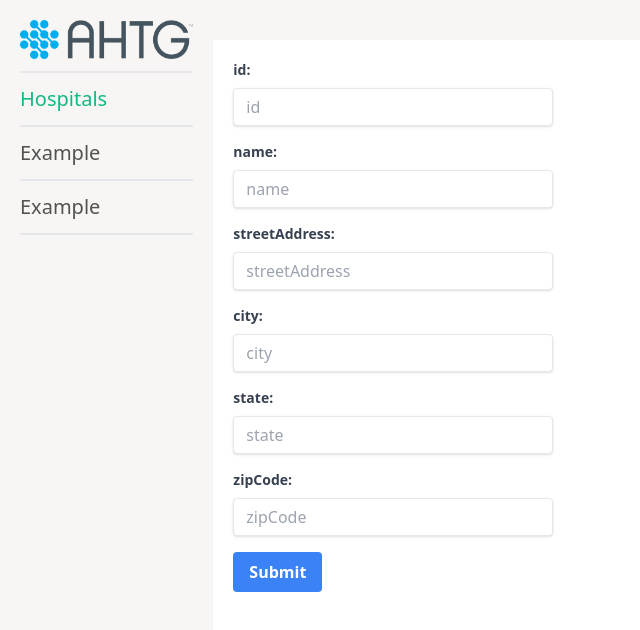
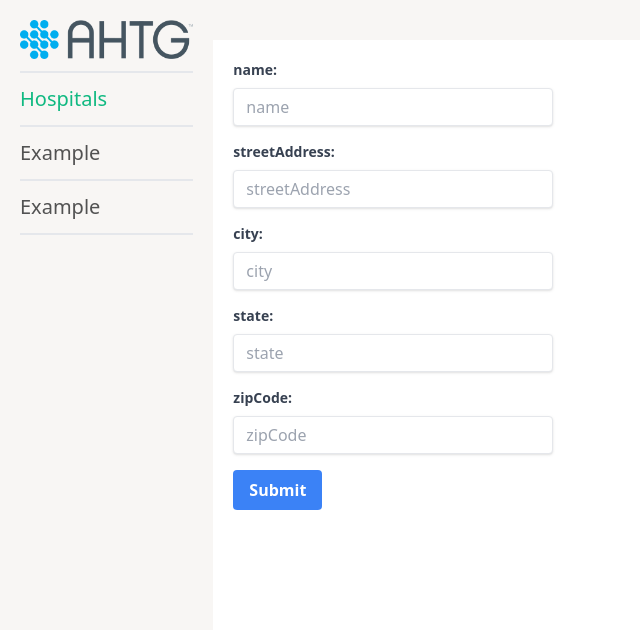
Before and after one commit to jamesroyston/admin-example, a React app: page /hospitals/add in a window 1280 px wide. Shown: the top 630 px of the page, without its empty margins (0-640 px from the left). Built offline with nearby package versions, Linux system fonts and the light colour scheme.

Commit message:
implement edit

```diff
--- a/src/api/hospital/model.ts
+++ b/src/api/hospital/model.ts
@@ -8,26 +8,22 @@ export type HospitalProps = {
   city?: string;
   state: string;
   zipCode: number;
-  // "hospital_bed_count": string;
-  // "county": string;
-  // "hospital_bed_size": string;
-  // "updated_dt": string;
+  updatedAt?: Date;
 };
 
 export class Hospital {
   readonly id: number;
   readonly name: string;
-  readonly street?: string;
+  readonly streetAddress?: string;
   readonly city?: string;
   readonly state?: string;
   readonly zipCode?: number;
   readonly updatedAt: Date;
-  // readonly thumbnailUrl?: string;
 
   constructor(props: HospitalProps) {
     this.id = props.id;
     this.name = props.name;
-    this.street = props?.streetAddress || "404 Cyber Ln";
+    this.streetAddress = props?.streetAddress || "404 Cyber Ln";
     this.city = props?.city || "Night City";
     this.state = props?.state || "CA";
     this.zipCode = props?.zipCode || 37707;
@@ -39,8 +35,8 @@ export class Hospital {
   }
 
   get formattedAddress() {
-    const { street, city, state, zipCode } = this;
-    return `${street}, ${city} ${state} ${zipCode}`;
+    const { streetAddress, city, state, zipCode } = this;
+    return `${streetAddress}, ${city} ${state} ${zipCode}`;
   }
 
   get formattedUpdatedAt() {
--- a/src/features/hospital-management/add.tsx
+++ b/src/features/hospital-management/add.tsx
@@ -1,100 +1,6 @@
-import React, { useState } from "react";
-import { useHistory } from "react-router-dom";
-import { addHospital } from "@src/reducers/hospitals/actions";
-import { useDispatch } from "@src/store";
-import { HOSPITALS } from "@src/reducers/constants";
-import { DETAILS_PATH } from "@src/routes";
+import React from "react";
+import { HospitalForm } from "@src/features/hospital-management/hospital-form";
 
 export const Add = () => {
-  const [id, setId] = useState("");
-  const [name, setName] = useState("");
-  const [streetAddress, setStreetAddress] = useState("");
-  const [city, setCity] = useState("");
-  const [stateCode, setStateCode] = useState("");
-  const [zipCode, setZipCode] = useState("");
-  const [showError, setShowError] = useState(false);
-
-  // @ts-ignore
-  const [dispatch] = useDispatch(HOSPITALS);
-
-  const history = useHistory();
-
-  const inputFields = [
-    { key: "id", validationRequired: true },
-    { key: "name", validationRequired: true },
-    { key: "streetAddress", validationRequired: false },
-    { key: "city", validationRequired: false },
-    { key: "state", validationRequired: false },
-    { key: "zipCode", validationRequired: false },
-  ];
-
-  const inputGetters = [id, name, streetAddress, city, stateCode, zipCode];
-
-  const inputSetters = [
-    setId,
-    setName,
-    setStreetAddress,
-    setCity,
-    setStateCode,
-    setZipCode,
-  ];
-
-  const handleSubmit = () => {
-    if (!id || !name) {
-      setShowError(true);
-      return;
-    }
-    dispatch(
-      addHospital({
-        id: parseInt(id),
-        name,
-        streetAddress,
-        city,
-        state: stateCode,
-        zipCode: parseInt(zipCode || "0"),
-      })
-    );
-    return history.push(`${DETAILS_PATH}/${id}`);
-  };
-
-  const renderError = (key: string) => (
-    <div className="text-red-500 text-xs italic">
-      {key} is a required field.
-    </div>
-  );
-
-  return (
-    <div className="pt-5 w-full max-w-xs">
-      {showError && !id && renderError("Id")}
-      {showError && !name && renderError("Name")}
-      <form
-        onSubmit={(e) => {
-          e.preventDefault();
-          handleSubmit();
-        }}
-      >
-        {inputFields.map(({ key, validationRequired }, index) => (
-          <div key={key} className="mb-4">
-            <label className="block text-gray-700 text-sm font-bold mb-2">
-              {key}:
-            </label>
-            <input
-              value={inputGetters[index]}
-              // @ts-ignore
-              onChange={(e) => inputSetters[index](e.target.value)}
-              className="shadow appearance-none border rounded w-full py-2 px-3 text-gray-700 leading-tight focus:outline-none focus:shadow-outline"
-              type={key === "id" || key === "zipCode" ? "number" : "text"}
-              placeholder={key}
-            />
-          </div>
-        ))}
-        <button
-          className="bg-blue-500 hover:bg-blue-700 text-white font-bold py-2 px-4 rounded focus:outline-none focus:shadow-outline"
-          type="submit"
-        >
-          Submit
-        </button>
-      </form>
-    </div>
-  );
+  return <HospitalForm method="Add" />;
 };
--- a/src/features/hospital-management/edit.tsx
+++ b/src/features/hospital-management/edit.tsx
@@ -1,3 +1,13 @@
 import React from "react";
+import { last } from "lodash";
+import { useLocation } from "react-router-dom";
+import { HospitalForm } from "@src/features/hospital-management/hospital-form";
+import { useGetById } from "@src/selectors/hospitals";
+import { HOSPITALS } from "@src/reducers/constants";
 
-export const Edit = () => <div>edit </div>;
+export const Edit = () => {
+  const id = last(location.pathname.split("/"));
+  const hospital = useGetById(HOSPITALS, parseInt(id!));
+
+  return <HospitalForm hospital={hospital} method="Edit" />;
+};
--- /dev/null
+++ b/src/features/hospital-management/hospital-form.tsx
@@ -0,0 +1,124 @@
+import React, { useState } from "react";
+import { useHistory } from "react-router-dom";
+import { addHospital, editHospital } from "@src/reducers/hospitals/actions";
+import { useDispatch } from "@src/store";
+import { HOSPITALS } from "@src/reducers/constants";
+import { DETAILS_PATH } from "@src/routes";
+import { Hospital } from "@src/api/hospital/model";
+import { randomId } from "@src/utils";
+
+type Props = {
+  hospital?: Hospital;
+  method: string;
+};
+
+export const HospitalForm = ({ hospital: h, method }: Props) => {
+  const [id, setId] = useState(h?.id || "");
+  const [name, setName] = useState(h?.name || "");
+  const [streetAddress, setStreetAddress] = useState(h?.streetAddress || "");
+  const [city, setCity] = useState(h?.city || "");
+  const [stateCode, setStateCode] = useState(h?.state || "");
+  const [zipCode, setZipCode] = useState(h?.zipCode || "");
+  const [showError, setShowError] = useState(false);
+
+  // @ts-ignore
+  const [dispatch] = useDispatch(HOSPITALS);
+  const history = useHistory();
+  const isEditing = method === "Edit";
+  const isAdding = method === "Add";
+
+  const inputFields = [
+    { key: "name", validationRequired: true },
+    { key: "streetAddress", validationRequired: false },
+    { key: "city", validationRequired: false },
+    { key: "state", validationRequired: false },
+    { key: "zipCode", validationRequired: false },
+  ];
+
+  const inputGetters = [name, streetAddress, city, stateCode, zipCode];
+
+  const inputSetters = [
+    setName,
+    setStreetAddress,
+    setCity,
+    setStateCode,
+    setZipCode,
+  ];
+
+  const handleSubmit = () => {
+    if (isAdding && !name) {
+      setShowError(true);
+      return;
+    }
+
+    let action: any;
+    if (isEditing) {
+      action = editHospital;
+      dispatch(
+        action({
+          id: parseInt(id),
+          name,
+          streetAddress,
+          city,
+          state: stateCode,
+          zipCode: parseInt(zipCode),
+        })
+      );
+      return history.push(`${DETAILS_PATH}/${id}`);
+    } else if (isAdding) {
+      action = addHospital;
+      let newId = randomId();
+      dispatch(
+        action({
+          id: newId,
+          name,
+          streetAddress,
+          city,
+          state: stateCode,
+          zipCode: parseInt(zipCode),
+        })
+      );
+      return history.push(`${DETAILS_PATH}/${newId}`);
+    }
+  };
+
+  const renderError = (key: string) => (
+    <div className="text-red-500 text-xs italic">
+      {key} is a required field.
+    </div>
+  );
+
+  return (
+    <div className="pt-5 w-full max-w-xs">
+      {showError && !name && renderError("Name")}
+      <form
+        onSubmit={(e) => {
+          e.preventDefault();
+          handleSubmit();
+        }}
+      >
+        {inputFields.map(({ key, validationRequired }, index) => (
+          <div key={key} className="mb-4">
+            <label className="block text-gray-700 text-sm font-bold mb-2">
+              {key}:
+            </label>
+            <input
+              value={inputGetters[index]}
+              // @ts-ignore
+              onChange={(e) => inputSetters[index](e.target.value)}
+              className="shadow appearance-none border rounded w-full py-2 px-3 text-gray-700 leading-tight focus:outline-none focus:shadow-outline"
+              type={key === "id" || key === "zipCode" ? "number" : "text"}
+              placeholder={key}
+            />
+          </div>
+        ))}
+        <button
+          className="bg-blue-500 hover:bg-blue-700 text-white font-bold py-2 px-4 rounded focus:outline-none focus:shadow-outline"
+          type="submit"
+        >
+          Submit
+        </button>
+      </form>
+    </div>
+  );
+};
--- a/src/reducers/hospitals/index.ts
+++ b/src/reducers/hospitals/index.ts
@@ -1,11 +1,11 @@
 import { merge } from "lodash";
-
 import { Hospital } from "@src/api/hospital/model";
 import {
   ADD_HOSPITAL,
   DELETE_HOSPITAL,
   EDIT_HOSPITAL,
 } from "@src/reducers/hospitals/actions";
+import { randomId } from "@src/utils";
 import type { AnyAction } from "@src/store/types";
 
 type HospitalReducer = Map<number, Hospital>;
@@ -17,8 +17,12 @@ export function hospitalReducer(
   switch (action.type) {
     case ADD_HOSPITAL: {
       let map = new Map(state);
-      map.set(action.payload.id, Hospital.fromAPIResponse(action.payload));
+      let newId = action.payload.id;
+      while (map.has(newId)) {
+        newId = randomId();
+      }
       console.log(action.payload);
+      map.set(newId, Hospital.fromAPIResponse(action.payload));
       return map;
     }
     case DELETE_HOSPITAL: {
--- a/src/utils/index.ts
+++ b/src/utils/index.ts
@@ -1,22 +1,34 @@
-export const convertSnakeCaseToCamelCase = (argObject: {[key: string]: string}) => {
+export const convertSnakeCaseToCamelCase = (argObject: {
+  [key: string]: string;
+}) => {
   const convertedObj: typeof argObject = {};
   for (const key in argObject) {
-    if (key.includes('_')) {
+    if (key.includes("_")) {
       let convertedKey = key
-        .split('_')
+        .split("_")
         .map((str, i) => {
           if (i === 0) {
             return str;
           }
           return str.charAt(0).toUpperCase() + str.slice(1);
         })
-        .join('');
+        .join("");
       // @ts-ignore
-      convertedObj[convertedKey] = (!isNaN(argObject[key]) && argObject[key])
-        ? parseInt(argObject[key]) : argObject[key];
+      convertedObj[convertedKey] =
+        !isNaN(argObject[key]) && argObject[key]
+          ? parseInt(argObject[key])
+          : argObject[key];
     } else {
       convertedObj[key] = argObject[key];
     }
   }
   return convertedObj;
-}
+};
+
+export const randomId = () => {
+  let result = "";
+  for (let i = 0; i < 4; i++) {
+    result += Math.floor(Math.random() * 10);
+  }
+  return parseInt(result);
+};
```
